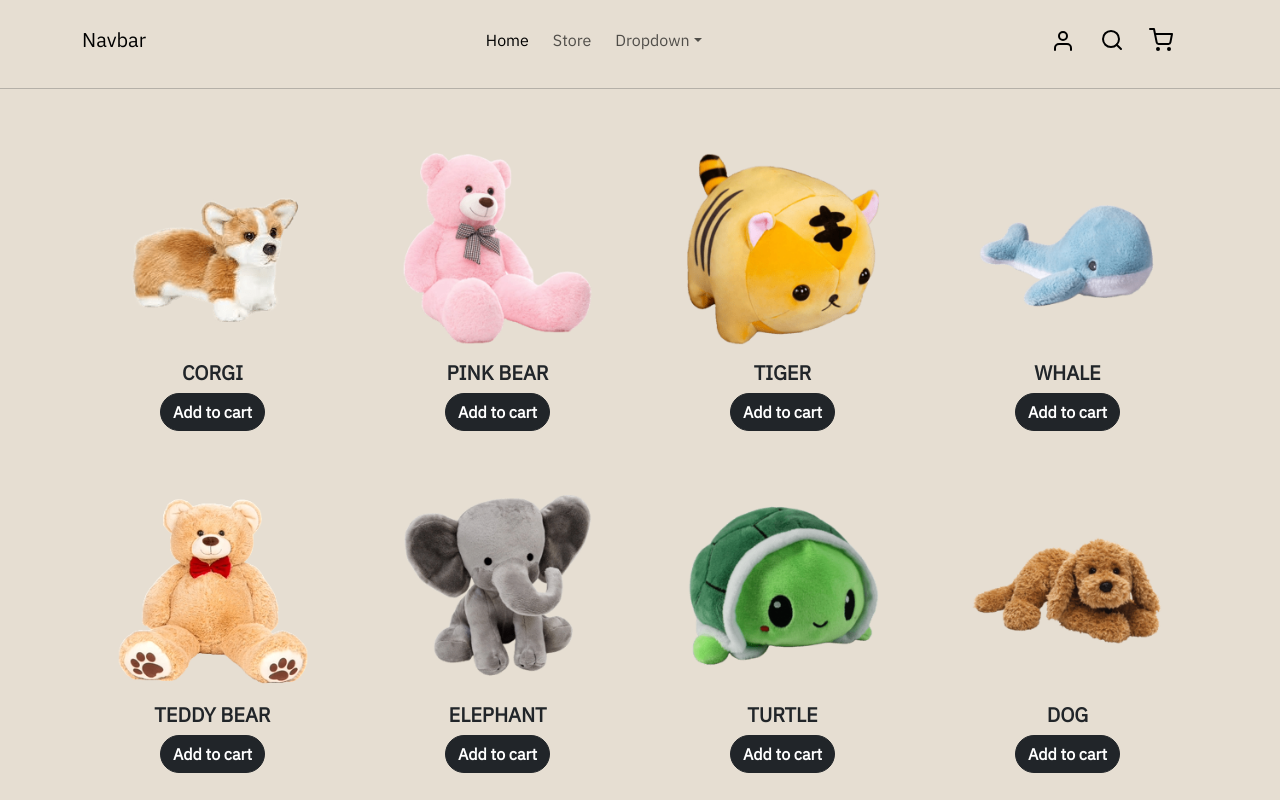
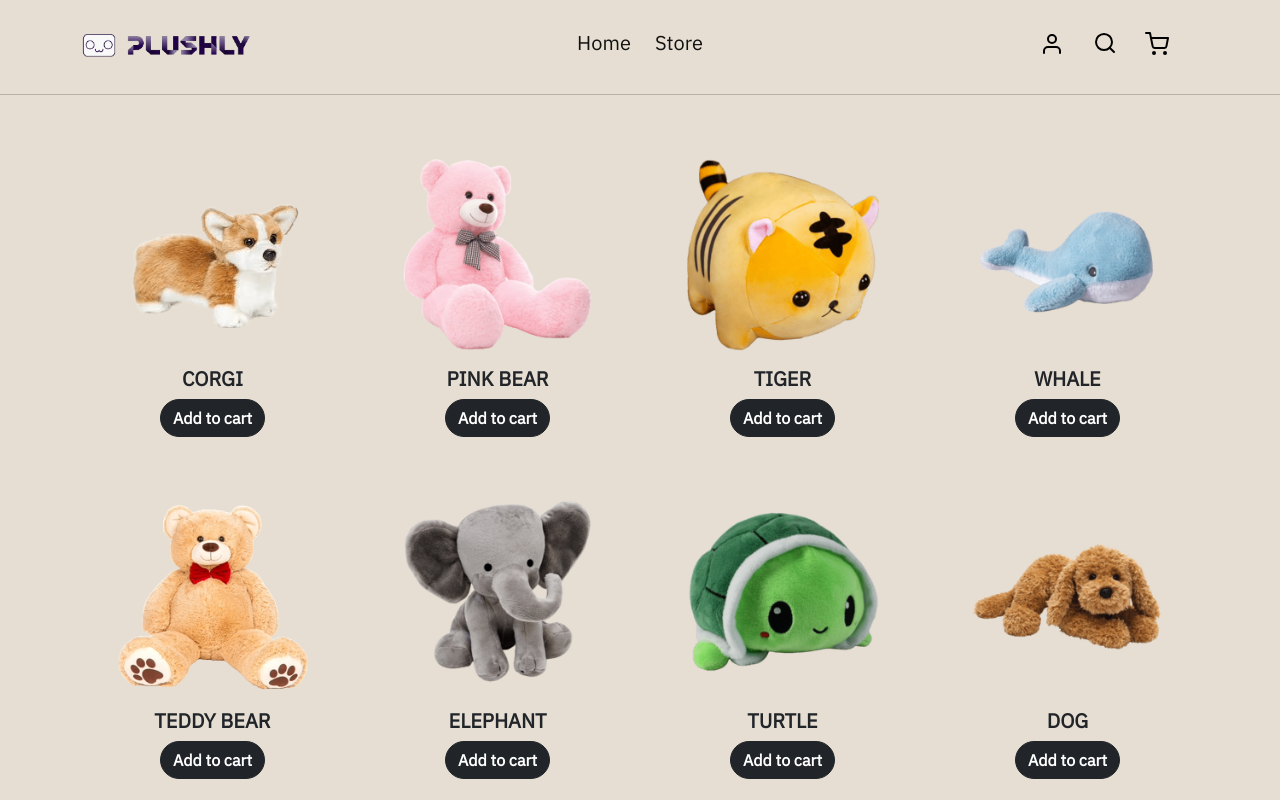
Before and after one commit to deli123/Plushly, a plain HTML site: page products.html in a window 1280 px wide. Shown: the top 800 px of the page. Drawn offline with nearby package versions, Linux system fonts and the light colour scheme.

Commit message:
add logo to navbar

```diff
--- a/css/styles.css
+++ b/css/styles.css
@@ -6,3 +6,7 @@ body {
 .mw-1090 {
   max-width: 1090px;
 }
+
+.custom-black {
+  color: #111111;
+}
--- a/products.html
+++ b/products.html
@@ -35,11 +35,12 @@
 
   <body>
     <header>
-      <nav
-        class="navbar navbar-expand-sm navbar-light p-md-3"
-      >
+      <nav class="navbar navbar-expand-sm navbar-light p-md-3">
         <div class="container">
-          <a class="navbar-brand" href="#">Navbar</a>
+          <!-- visible only on small; needed to prevent duplicate logos -->
+          <a class="navbar-brand d-sm-none w-50" href="index.html"
+            ><img src="images/icons/logo.png" class="w-100"
+          /></a>
           <button
             class="navbar-toggler d-lg-none"
             type="button"
@@ -52,35 +53,36 @@
             <span class="navbar-toggler-icon"></span>
           </button>
           <div class="collapse navbar-collapse" id="collapsibleNavId">
-            <ul class="navbar-nav mt-2 mt-lg-0 me-auto ms-auto">
+            <!-- div for logo in order to fix center positioning on nav links -->
+            <div class="col-md-2 col-sm-3">
+              <!-- hidden only on small; needed to prevent duplicate logos -->
+              <a class="navbar-brand d-none d-sm-block" href="index.html">
+                <img src="images/icons/logo.png" class="w-100"
+              /></a>
+            </div>
+            <ul class="navbar-nav mt-2 mt-lg-0 mx-auto">
               <li class="nav-item p-lg-1">
-                <a class="nav-link active" href="#" aria-current="page"
-                  >Home <span class="visually-hidden">(current)</span></a
+                <a
+                  class="nav-link fs-5 custom-black"
+                  href="index.html"
+                  aria-current="page"
+                  >Home</a
                 >
               </li>
+              <hr class="mt-1" />
               <li class="nav-item p-lg-1">
-                <a class="nav-link" href="#">Store</a>
+                <a class="nav-link fs-5 custom-black" href="products.html"
+                  >Store</a
+                >
               </li>
-              <li class="nav-item dropdown p-lg-1">
-                <a
-                  class="nav-link dropdown-toggle"
-                  href="#"
-                  id="dropdownId"
-                  data-bs-toggle="dropdown"
-                  aria-haspopup="true"
-                  aria-expanded="false"
-                  >Dropdown</a
-                >
-                <div class="dropdown-menu" aria-labelledby="dropdownId">
-                  <a class="dropdown-item" href="#">Action 1</a>
-                  <a class="dropdown-item" href="#">Action 2</a>
-                </div>
-              </li>
+              <hr class="mt-1" />
             </ul>
-            <div class="col-md-2 d-flex justify-content-evenly">
-              <a href="login.html"><img src="images/icons/user.svg" /> </a>
+            <div class="col-md-2 col-sm-3 d-flex justify-content-evenly">
+              <a href="login.html"><img src="images/icons/user.svg" /></a>
               <img src="images/icons/search.svg" />
-              <img src="images/icons/shopping-cart.svg" />
+              <a href="checkout.html"
+                ><img src="images/icons/shopping-cart.svg"
+              /></a>
             </div>
           </div>
         </div>
```
Also changed, not shown: index.html (+23 -21 lines), login.html (+23 -11 lines), signup.html (+52 -1 lines), images/icons/logo.png (added).
